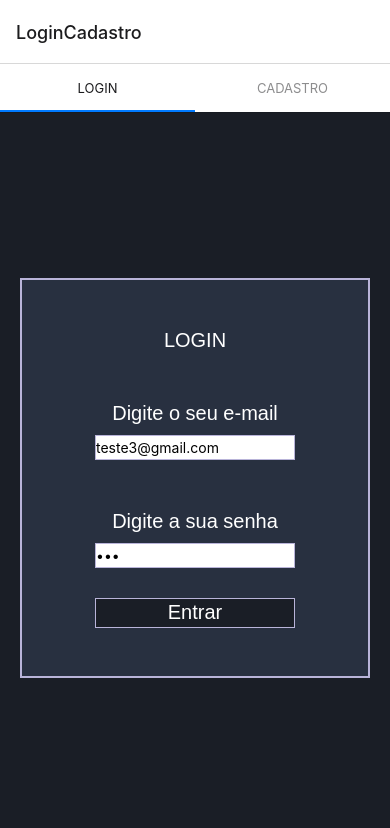
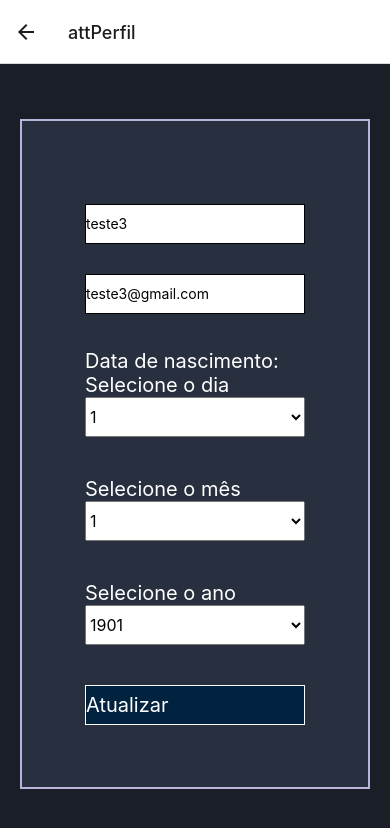
Before and after one commit to batista29/tcc, a React Native app in the folder playOnMatch/mobile/playonmatch/: screen /attPerfil in a window 390 px wide. Shown: the top 828 px of the page. Built offline with nearby package versions, Linux system fonts and the light colour scheme.

Commit message:
Docs e mobile att

```diff
--- a/playOnMatch/mobile/playonmatch/App.js
+++ b/playOnMatch/mobile/playonmatch/App.js
@@ -5,6 +5,7 @@ import { createNativeStackNavigator } from '@react-navigation/native-stack';
 import LoginCadastro from './src/pages/index';
 import Main from './src/pages/home/main.js';
 import NewLocalPartida from './src/pages/cadastroLocalPartida';
+import attPerfil from './src/pages/home/perfil/attPerfil/index'
 
 const Stack = createNativeStackNavigator();
 
@@ -15,6 +16,7 @@ export default function App() {
         <Stack.Screen name="LoginCadastro" component={LoginCadastro} />
         <Stack.Screen name="Main" component={Main} />
         <Stack.Screen name="NewLocalPartida" component={NewLocalPartida} />
+        <Stack.Screen name="attPerfil" component={attPerfil} />
       </Stack.Navigator>
     </NavigationContainer>
   );
--- a/playOnMatch/mobile/playonmatch/src/pages/home/main.js
+++ b/playOnMatch/mobile/playonmatch/src/pages/home/main.js
@@ -2,7 +2,7 @@ import * as React from 'react';
 import { createMaterialTopTabNavigator } from '@react-navigation/material-top-tabs';
 
 import principal from './principal/index'
-import perfil from './perfil/index'
+import perfil from './perfil/perfil/index'
 
 const Tab = createMaterialTopTabNavigator();
 
--- /dev/null
+++ b/playOnMatch/mobile/playonmatch/src/pages/home/perfil/attPerfil/index.js
@@ -0,0 +1,221 @@
+import React, { useState, useEffect } from 'react';
+import { Picker, StyleSheet, Text, View, TextInput, TouchableOpacity, Image, ScrollView } from 'react-native';
+
+const YearPicker = () => {
+    //pegar ano
+    const startYear = 1901;
+    const currentDate = new Date();
+    const currentYear = currentDate.getFullYear();
+    const years = [];
+
+    for (let year = startYear; year <= currentYear; year++) {
+        years.push(year.toString());
+    }
+
+    const [selectedYear, setSelectedYear] = useState('1901');
+
+    const handleYearChange = (value) => {
+        setSelectedYear(value);
+    };
+
+    //pegar dia
+    const startDay = 1;
+    const days = [];
+
+    for (let day = startDay; day <= 31; day++) {
+        days.push(day.toString());
+    }
+
+    const [selectedDay, setSelectedDay] = useState('01');
+
+    const handleDayChange = (value) => {
+        setSelectedDay(value);
+    };
+
+    //pegar mês
+    const startMonth = 1;
+    const months = [];
+
+    for (let month = startMonth; month <= 12; month++) {
+        months.push(month.toString());
+    }
+
+    const [selectedMonth, setSelectedMonth] = useState('01');
+
+    const handleMonthChange = (value) => {
+        setSelectedMonth(value);
+    };
+
+    if (selectedDay.length < 2) {
+        var diaFormatado = "0" + selectedDay + 'T00:00:00Z'
+    } else {
+        var diaFormatado = selectedDay + 'T00:00:00Z'
+    }
+
+    if (selectedMonth.length < 2) {
+        var mesFormatado = "0" + selectedMonth
+    } else {
+        var mesFormatado = selectedMonth
+    }
+
+    var dataEnviar = `${selectedYear}-${mesFormatado}-${diaFormatado}`
+
+    const [nome, setNome] = useState('teste3');
+    const [email, setEmail] = useState('teste3@gmail.com');
+    const [senha, setSenha] = useState('123');
+
+    let dados = {
+        nome: nome,
+        email: email,
+        senha: senha,
+        nascimento: dataEnviar,
+    }
+
+    const cadastrarPessoa = () => {
+        if (dados.nome.length == 0 || dados.email.length == 0 || dados.senha.length == 0 || dados.nascimento.length < 19) {
+            alert('Algum campo vazio')
+        } else {
+            fetch("http://10.87.207.7:3000/criarUsuario", {
+                method: 'POST',
+                headers: {
+                    Accept: 'application/json',
+                    'Content-Type': 'application/json'
+                },
+                body: JSON.stringify(dados)
+            }
+            )
+                .then(res => {
+                    return res.json()
+                })
+                .then(data => {
+                    console.log(data)
+                    if (data.erro == 'Email já existente') {
+                        alert('Esse e-mail já existente')
+                    } else if (data.mensagem == "OK") {
+                        alert("Usuario criado")
+                        window.location.reload()
+                    } else {
+                        alert("Erro ao criar")
+                        window.location.reload()
+                    }
+                })
+        }
+    }
+
+    return (
+        <View style={styles.container}>
+            <View style={styles.pickerData}>
+                <View style={styles.divInputs}>
+                    <TextInput style={styles.inputs} placeholder='Insira o seu nome'
+                        value={nome}
+                        onChangeText={(value) => {
+                            setNome(value)
+                        }}>
+                    </TextInput>
+
+                    <TextInput style={styles.inputs} placeholder='Insira o seu email'
+                        value={email}
+                        onChangeText={(value) => {
+                            setEmail(value)
+                        }}>
+                    </TextInput>
+                </View>
+
+                <View style={styles.divSelect}>
+                    <Text style={styles.textDate}>Data de nascimento:</Text>
+                    <Text style={styles.textDate}>Selecione o dia</Text>
+
+                    <Picker style={styles.selecionarData}
+                        selectedValue={selectedDay}
+                        onValueChange={handleDayChange}
+                    >
+                        {days.map((day) => (
+                            <Picker.Item key={day} label={day} value={day} />
+                        ))}
+                    </Picker>
+
+                    <Text style={styles.textDate}>Selecione o mês</Text>
+
+                    <Picker style={styles.selecionarData}
+                        selectedValue={selectedMonth}
+                        onValueChange={handleMonthChange}
+                    >
+                        {months.map((month) => (
+                            <Picker.Item key={month} label={month} value={month} />
+                        ))}
+                    </Picker>
+
+                    <Text style={styles.textDate}>Selecione o ano</Text>
+
+                    <Picker style={styles.selecionarData}
+                        selectedValue={selectedYear}
+                        onValueChange={handleYearChange}
+                    >
+                        {years.map((year) => (
+                            <Picker.Item key={year} label={year} value={year} />
+                        ))}
+                    </Picker>
+
+                    <TouchableOpacity style={styles.btnCriar} onPress={() => {
+                        cadastrarPessoa()
+                    }}>
+                        <Text style={styles.textBtnCriar}>Atualizar</Text>
+                    </TouchableOpacity>
+                </View>
+            </View>
+        </View>
+    );
+};
+
+export default YearPicker;
+
+const styles = StyleSheet.create({
+
+    container: {
+        flex: 1,
+        backgroundColor: '#1A1E26',
+        alignItems: 'center',
+        justifyContent: 'center'
+    },
+    pickerData: {
+        height: '670px',
+        width: '350px',
+        backgroundColor: '#283040',
+        alignItems: 'center',
+        justifyContent: 'center',
+        border: '2px solid #B9B4D9'
+    },
+    selecionarData: {
+        width: '220px',
+        height: '40px',
+        marginBottom: '40px',
+    },
+    btnCriar: {
+        border: '1px solid white',
+        width: '220px',
+        height: '40px',
+        backgroundColor: '#012340',
+        justifyContent: 'center',
+        textAlign: 'center'
+    },
+    textBtnCriar: {
+        color: 'white',
+        fontSize: '20px'
+    },
+    divInputs: {
+        marginBottom: '25px'
+    },
+    inputs: {
+        width: '220px',
+        height: '40px',
+        marginBottom: '10px',
+        border: '1px solid black',
+        marginTop: '20px',
+        backgroundColor: 'white',
+        color: 'black',
+    },
+    textDate: {
+        fontSize: '20px',
+        color: 'white',
+    }
+})
--- a/playOnMatch/mobile/playonmatch/src/pages/home/perfil/index.js
+++ b/playOnMatch/mobile/playonmatch/src/pages/home/perfil/perfil/index.js
@@ -54,6 +54,9 @@ export default function NewPartida() {
                     <Text style={styles.textoPerfil}>{perfil.nome}</Text>
                     <Text style={styles.textoPerfil}>{perfil.email}</Text>
                     <Text style={styles.textoPerfil}>{dataNascimentoFormatada}</Text>
+                    <TouchableOpacity style={styles.btnAttPerfil}>
+                        <Text style={styles.textAttPerfil}>Atualizar perfil</Text>
+                    </TouchableOpacity>
                 </View>
             </View>
             <View style={styles.second}>
@@ -95,7 +98,7 @@ const styles = StyleSheet.create({
         justifyContent: 'space-around'
     },
     main: {
-        height: '100px',
+        height: '140px',
         width: '200px',
         alignItems: 'center',
         justifyContent: 'center',
@@ -130,5 +133,12 @@ const styles = StyleSheet.create({
         justifyContent: 'center',
         border: '2px solid #B9B4D9',
         backgroundColor: '#405173'
+    },
+    btnAttPerfil: {
+
+    },
+    textAttPerfil: {
+        fontSize: '15px',
+        color: '#ffbf00',
     }
 })
--- a/playOnMatch/mobile/playonmatch/src/pages/home/principal/index.js
+++ b/playOnMatch/mobile/playonmatch/src/pages/home/principal/index.js
@@ -49,11 +49,11 @@ export default function Main({ navigation }) {
                 </TouchableOpacity>
             } else if (participante) {
                 return <TouchableOpacity onPress={() => { removerParticipante(encontroId) }}>
-                    <Text style={styles.textoBtnCancelar}>Cancelar</Text>
+                    <Text style={styles.textoBtnCancelar}>Cancelar participação</Text>
                 </TouchableOpacity>
             } else {
                 return <TouchableOpacity onPress={() => { addParticipante(encontroId) }}>
-                    <Text style={styles.textoBtnParticipar}>addParticipante</Text>
+                    <Text style={styles.textoBtnParticipar}>Participar</Text>
                 </TouchableOpacity>
             }
         }
```
Also changed, not shown: 7 other files (tests, documents, lock files or other folders).
